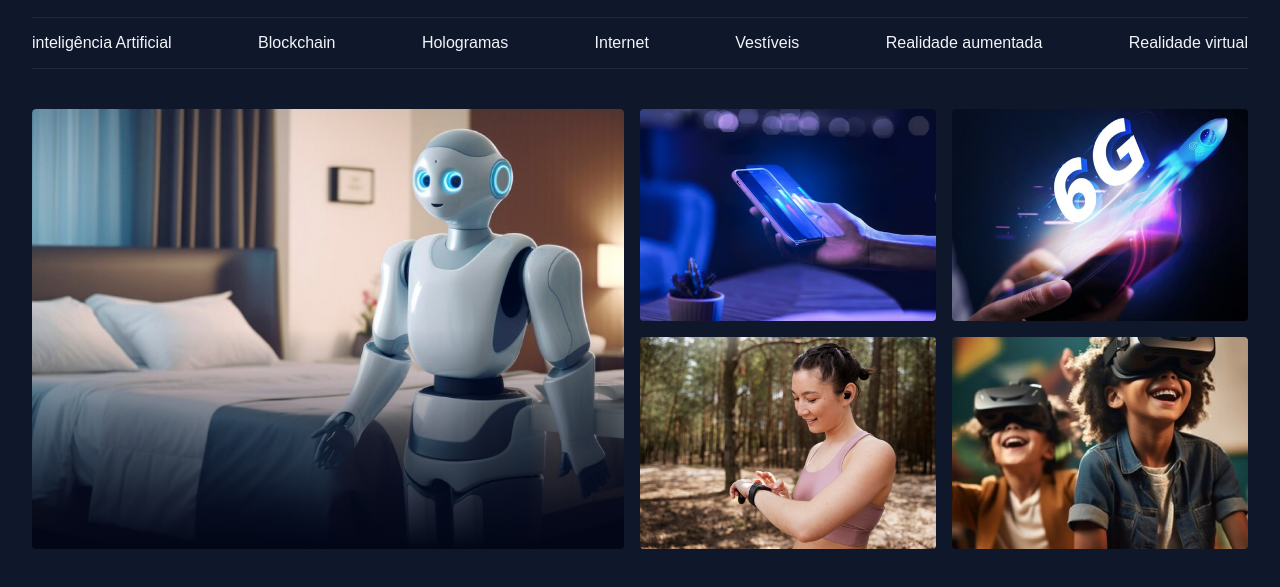
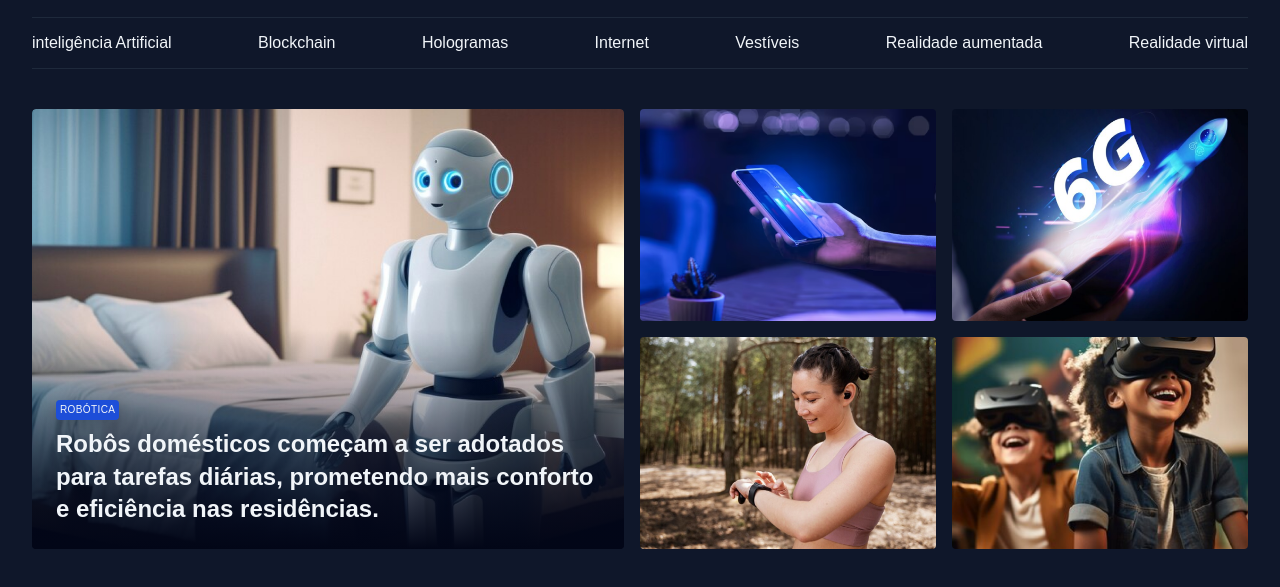
Before and after one commit to jvsantos1/Portal-de-Noticias, a plain HTML site: page index.html in a window 1280 px wide. Shown: the part 55-642 px from the top of the page. Drawn offline with Linux system fonts and the light colour scheme.

Commit message:
feature: adjustando conteúdo do card

```diff
--- a/index.html
+++ b/index.html
@@ -39,9 +39,16 @@
 
     <main class="grid container">
         <section id="featured" class="grid grid-flow-col gap-16">
-            <div class="card">
+            <figure class="card">
                 <img src="assets/images/Image 01.png" alt="">
-            </div>
+
+                <figcaption>
+                    <span class="content-tag">robótica</span>
+                    <h2 class="text-2xl">
+                        Robôs domésticos começam a ser adotados para tarefas diárias, prometendo mais conforto e eficiência nas residências.
+                    </h2>
+                </figcaption>
+            </figure>
 
             <div class="grid grid-cols-2 gap-16">
                 <div>
--- a/styles/global.css
+++ b/styles/global.css
@@ -53,3 +53,15 @@ img{
 main {
   margin-top: 40px;
 }
+
+.content-tag {
+  display: inline-block;
+  background-color: var(--brand-color-dark);
+  padding: 4px;
+  border-radius: 4px;
+  font: 500 10px/1.2 var(--font-familly);
+  text-transform: uppercase;
+  letter-spacing: 0.04em;
+  color: var(--text-color-primary);
+  box-shadow: 0px 4px 16px rgba(2, 6, 23, 0.251);
+}
--- a/styles/sections.css
+++ b/styles/sections.css
@@ -22,5 +22,15 @@
     );
    }
 
+   figcaption {
+    position: absolute;
+    bottom: 0;
+
+    padding: 24px;
+
+    h2{
+      margin-top: 8px;
+    }
+   }
   }
 }
--- a/styles/utility.css
+++ b/styles/utility.css
@@ -14,3 +14,19 @@
 .gap-16 {
   gap: 16px;
 }
+
+.text-2xl {
+  font: var(--h1)
+}
+
+.text-xl {
+  font: var(--h2)
+}
+
+.text-lg {
+  font: var(--h3)
+}
+
+.text-sm {
+  font: var(--text-sm)
+}
```
